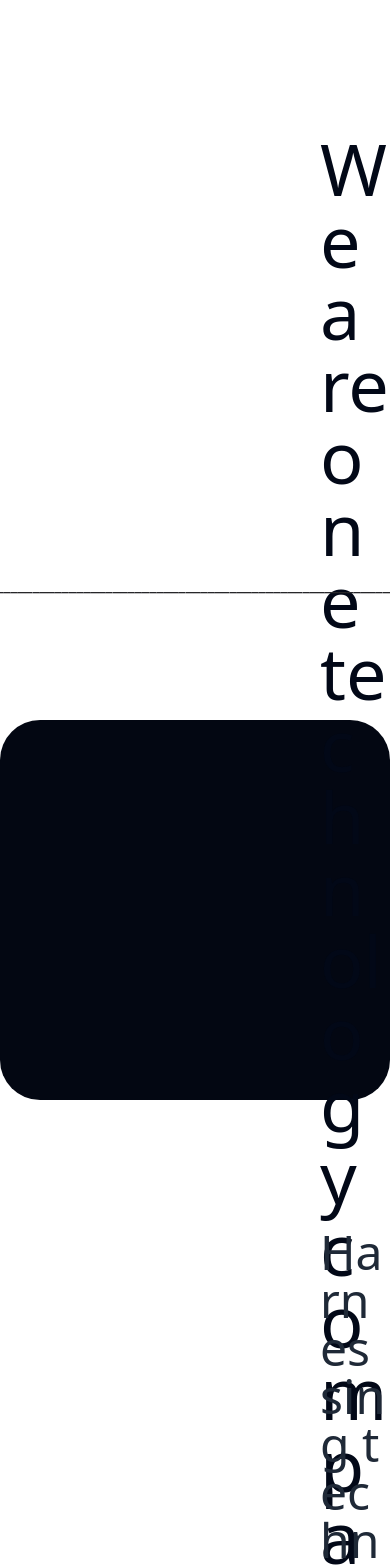
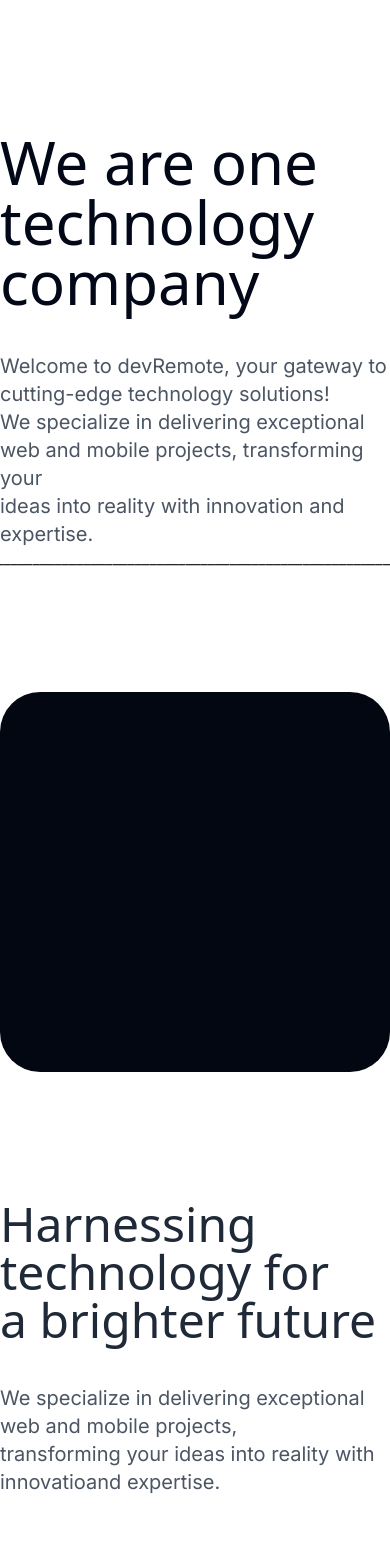
Before and after one commit to haylalira/DevRemote, a Next.js app: page / in a window 390 px wide. Shown: the part 300-1867 px from the top of the page. Built offline with nearby package versions, Linux system fonts and the light colour scheme.

Commit message:
responsividade

```diff
--- a/app/page.tsx
+++ b/app/page.tsx
@@ -30,29 +30,32 @@
       </header>
 
     <main>
-        <section id="inicioPage" className="bg-white w-full h-[2900px]" >
-          <section className='flex flex-col h-[900px] my-custom-fade-in'  >
-            <h1 className='scroll-m-2 font-sans font-medium text-7xl break-all mt-80 ml-80'>
+    <section id="inicioPage" className="bg-white w-full h-[2900px] flex flex-col  " >
+          <section className='flex flex-col  h-[900px] my-custom-fade-in  mb-36 just  items-center'   >
+            <h1 className='font-sans font-medium  mt-80  text-6xl  sm:text-5xl md:text-6xl lg:text-6xl xl:text-7xl '>
               We are one
               technology <br /> company
             </h1>
-            <h1 className='mt-10 text-gray-600 text-2xl ml-80 font-normal'>Welcome to devRemote, your gateway to cutting-edge technology solutions! <br /> We specialize in delivering exceptional web and mobile projects, transforming your <br />  ideas into reality with innovation and expertise.</h1>
+            <h1 className='mt-10 text-gray-600 text-xl  sm:text-base md:text-lg lg:text-xl xl:text-2xl   font-normal'>Welcome to devRemote, your gateway to cutting-edge technology solutions! <br /> We specialize in delivering exceptional web and mobile projects, transforming your <br />  ideas into reality with innovation and expertise.</h1>
           </section>
 
           <SectionCardBlack />
 
-
-          <h1 className=' font-sans font-medium text-5xl break-all mt-32 ml-80 text-gray-800' >
+           <div className='flex flex-col  items-center mt-32'>
+          <h1 className=' font-sans font-medium text-5xl  text-gray-800' >
             Harnessing technology for <br /> a brighter future
           </h1>
-          <p className='mt-10 text-gray-600 text-xl ml-80 font-normal' > We specialize in delivering exceptional web and mobile projects, <br />  transforming your ideas into reality with innovatioand expertise.</p>
-          <CardSectionHarnessing />
+          <p className='mt-10 text-gray-600 text-xl  font-normal  ' > We specialize in delivering exceptional web and mobile projects, <br />  transforming your ideas into reality with innovatioand expertise.</p>
+         </div>
+         <CardSectionHarnessing />
           <p className=' font-sans font-medium text-2xl break-all mt-44 ml-80'  >Other projects</p>
           <h1 className=' font-sans font-medium text-5xl break-all mt-10 ml-80' >
             Developed
           </h1>
           <SectionBannerProjects />
+
         </section>
+
 
 
 
--- a/components/SectionCardBlack/index.tsx
+++ b/components/SectionCardBlack/index.tsx
@@ -5,7 +5,7 @@
 
     return(
         <>
-         <section id='card inicio black' className="flex items-center justify-center rounded-t-[40px]  rounded-b-[40px]   mt-2 bg-gray-950 w-full h-[380px]">
+         <section id='card inicio black' className="flex items-center justify-center rounded-t-[40px]  rounded-b-[40px]    bg-gray-950 w-full h-[380px]">
 
         <div className='flex gap-9'>
          <p className='font-sans font-medium text-xl break-all  text-white' > We work with incredible technology </p>
```
